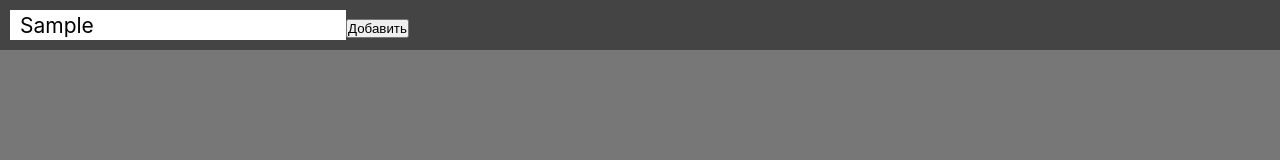
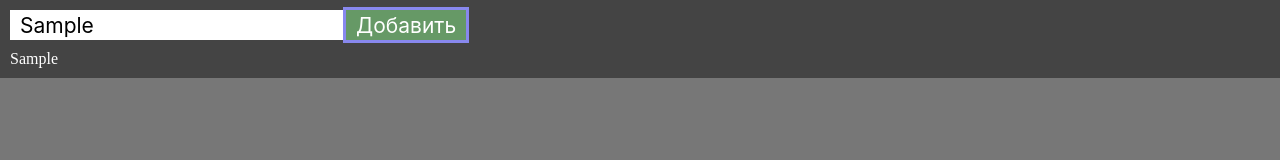
Before and after one commit to vaterpir/Test-React-Router, a React app: page / in a window 1280 px wide. Both pictures are taken after typing "Sample" into the empty fields and a click on the button "Добавить". Built offline with nearby package versions, Linux system fonts and the light colour scheme.

Commit message:
react-redux work

```diff
--- a/src/Components/App.css
+++ b/src/Components/App.css
@@ -9,7 +9,7 @@
   padding: 10px;
 }
 
-input {
+.container > div > input {
   height: 30px;
   border: 0px solid #88e;
   margin-bottom: 10px;
@@ -18,9 +18,25 @@ input {
   font-size: 21px;
   padding-left: 10px;
 }
-.container > div:last-child > input {
-  margin-bottom: 0px;
-}
+
 input:focus {
   outline: 3px solid #88e;
 }
+.container > div > button {
+  background: #696;
+  color: #fff;
+  height: 30px;
+  border: 0px solid #88e;
+  margin-bottom: 10px;
+  font-family: -apple-system, BlinkMacSystemFont, 'Segoe UI', Roboto, Oxygen,
+    Ubuntu, Cantarell, 'Open Sans', 'Helvetica Neue', sans-serif;
+  font-size: 21px;
+  padding: 0 10px;
+}
+button:focus {
+  outline: 3px solid #88e;
+}
+
+.taskList {
+  color: #fff;
+}
--- a/src/Components/App.js
+++ b/src/Components/App.js
@@ -11,7 +11,12 @@ export const App = ({ tasks, newTask, addTask, changeNewTask }) => (
           value={newTask}
           onChange={(event) => changeNewTask(event.target.value)}
         />
-        <button onClick={() => 1}>Добавить</button>
+        <button onClick={() => addTask(newTask)}>Добавить</button>
+      </div>
+      <div className="taskList">
+        {tasks.map((task, i) => (
+          <div key={task + i}>{task}</div>
+        ))}
       </div>
     </div>
   </div>
--- a/src/index.js
+++ b/src/index.js
@@ -25,7 +25,7 @@ const rootReducer = (state = initialState, action) => {
     case 'ADD_TASK':
       return { ...state, tasks: [...state.tasks, action.payload] };
     case 'CHANGE_NEW_TASK':
-      return { ...state, newTask: state.payload };
+      return { ...state, newTask: action.payload };
     default:
       return state;
   }
```
